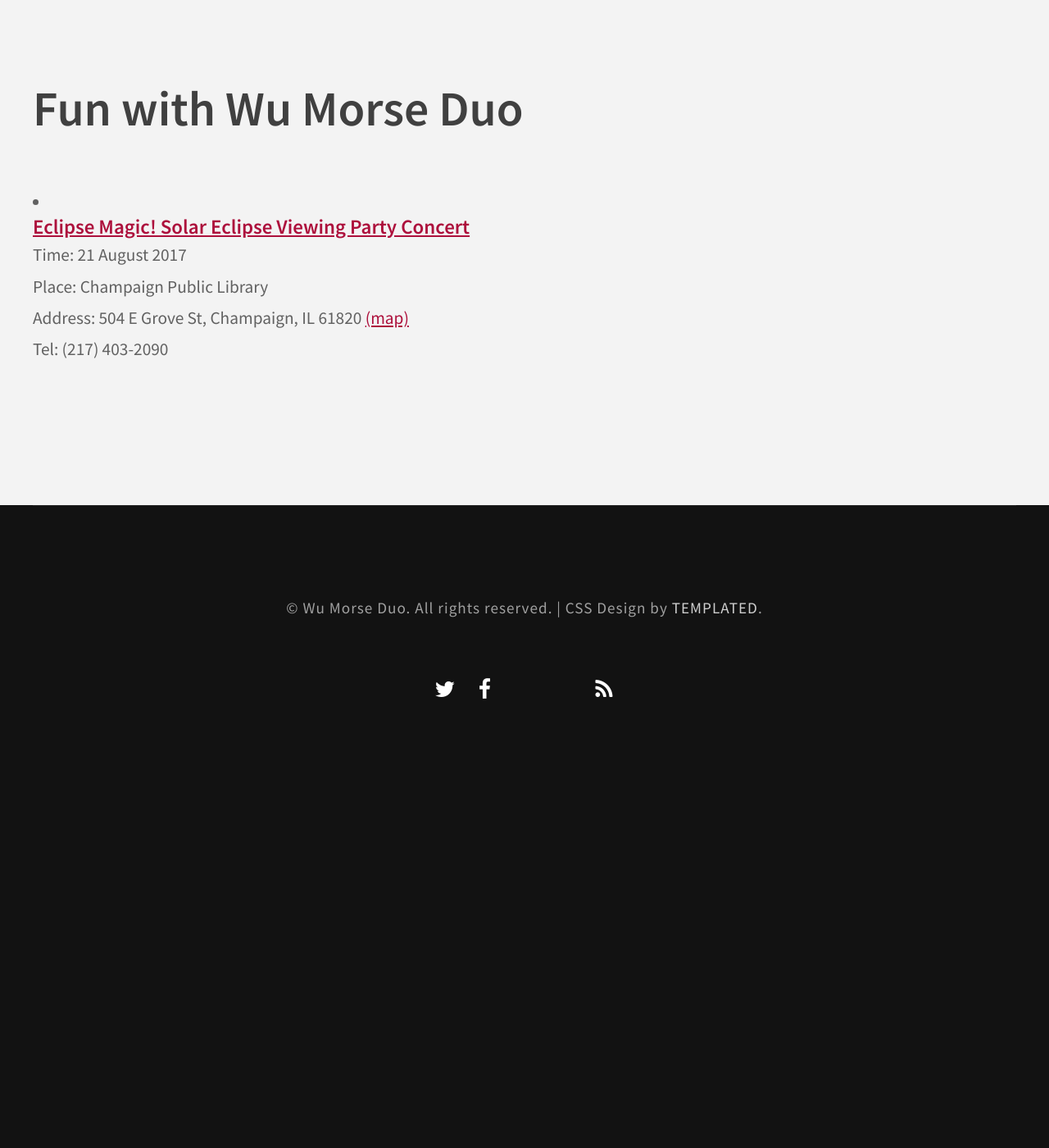
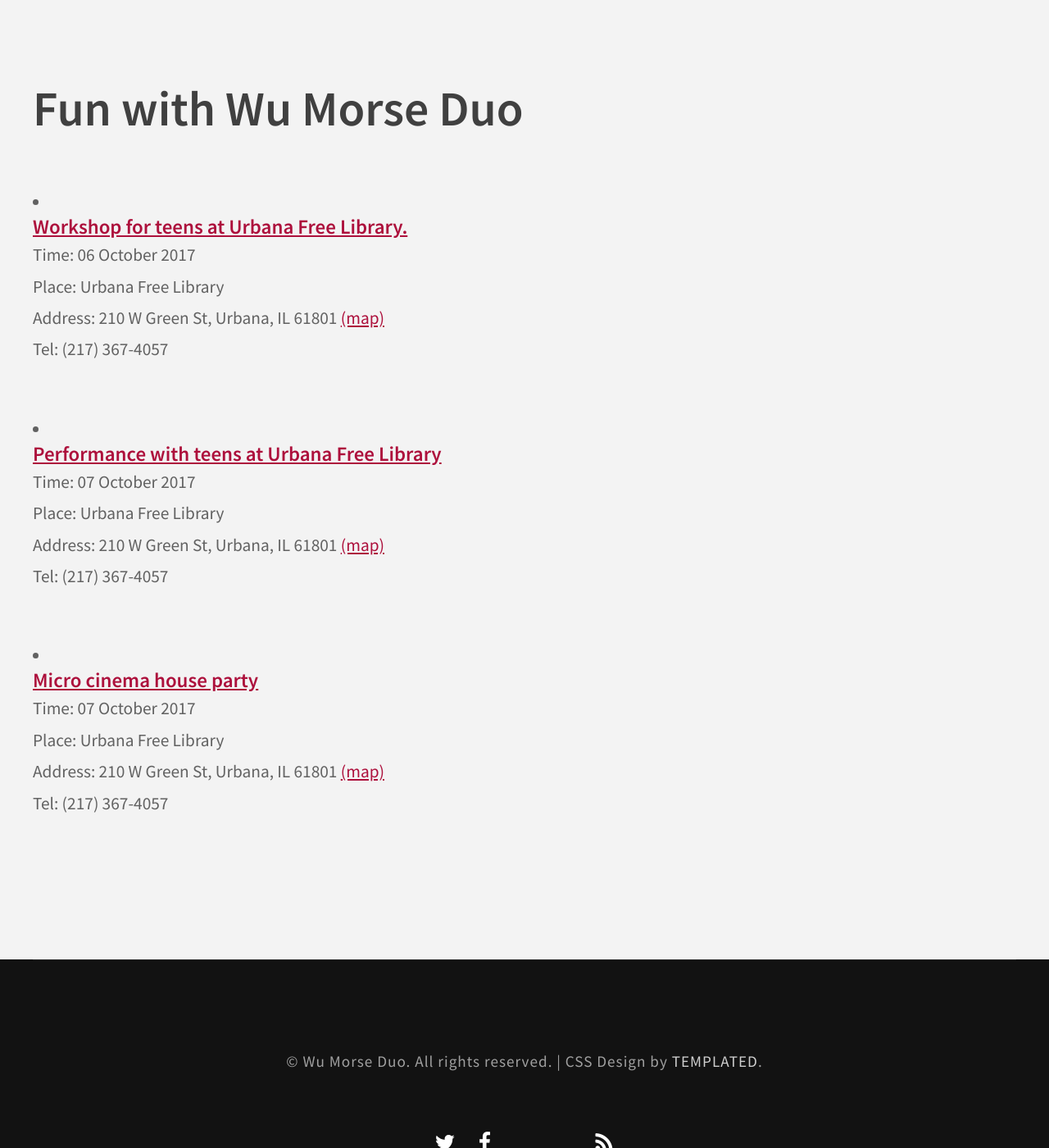
Before and after one commit to allenloves/wumorse, a Jekyll site: the page built from events.html, in a window 1280 px wide and 1400 px high, scrolled down 1147 px. Shown: the whole window at 82% size. Built offline with Jekyll 4.4.1, drawn with Linux system fonts in a browser that asks for light colours; nearby versions of some CDN libraries; some web fonts are replaced; library files that are not in the unit come from our copies; before the commit the page ends 2114 px from its top, so only the background shows below that.

Commit message:
Update events.yml

```diff
--- a/_data/events.yml
+++ b/_data/events.yml
@@ -1,7 +1,23 @@
-- title: Eclipse Magic! Solar Eclipse Viewing Party Concert
-  url: https://www.facebook.com/events/1404823796235212/?acontext=%7B%22action_history%22%3A%22[%7B%5C%22surface%5C%22%3A%5C%22page%5C%22%2C%5C%22mechanism%5C%22%3A%5C%22page_upcoming_events_card%5C%22%2C%5C%22extra_data%5C%22%3A[]%7D]%22%2C%22has_source%22%3Atrue%7D
-  date: 2017-08-21
-  location: Champaign Public Library
-  map: https://www.google.com/maps/place/Champaign+Public+Library+-+Douglass+Branch/@40.1233491,-88.2336397,17z/data=!3m1!4b1!4m5!3m4!1s0x880cd75b66152a93:0xdaf01959daa3364f!8m2!3d40.123345!4d-88.231451
-  address: 504 E Grove St, Champaign, IL 61820
-  telephone: (217) 403-2090
+- title: Workshop for teens at Urbana Free Library.
+  url:
+  date: 2017-10-06 15:45:00
+  location: Urbana Free Library
+  address: 210 W Green St, Urbana, IL 61801
+  map: https://www.google.com/maps/place/The+Urbana+Free+Library/@40.1112053,-88.2117156,17z/data=!3m1!4b1!4m5!3m4!1s0x880cd7752e9fb1e5:0x6faa1886a9606bed!8m2!3d40.1112053!4d-88.2095269?hl=en
+  telephone: (217) 367-4057
+
+- title: Performance with teens at Urbana Free Library
+  url:
+  date: 2017-10-07 11:15:00
+  location: Urbana Free Library
+  address: 210 W Green St, Urbana, IL 61801
+  map: https://www.google.com/maps/place/The+Urbana+Free+Library/@40.1112053,-88.2117156,17z/data=!3m1!4b1!4m5!3m4!1s0x880cd7752e9fb1e5:0x6faa1886a9606bed!8m2!3d40.1112053!4d-88.2095269?hl=en
+  telephone: (217) 367-4057
+
+- title: Micro cinema house party
+  url:
+  date: 2017-10-07 11:15:00
+  location: Urbana Free Library
+  address: 210 W Green St, Urbana, IL 61801
+  map: https://www.google.com/maps/place/The+Urbana+Free+Library/@40.1112053,-88.2117156,17z/data=!3m1!4b1!4m5!3m4!1s0x880cd7752e9fb1e5:0x6faa1886a9606bed!8m2!3d40.1112053!4d-88.2095269?hl=en
+  telephone: (217) 367-4057
```
